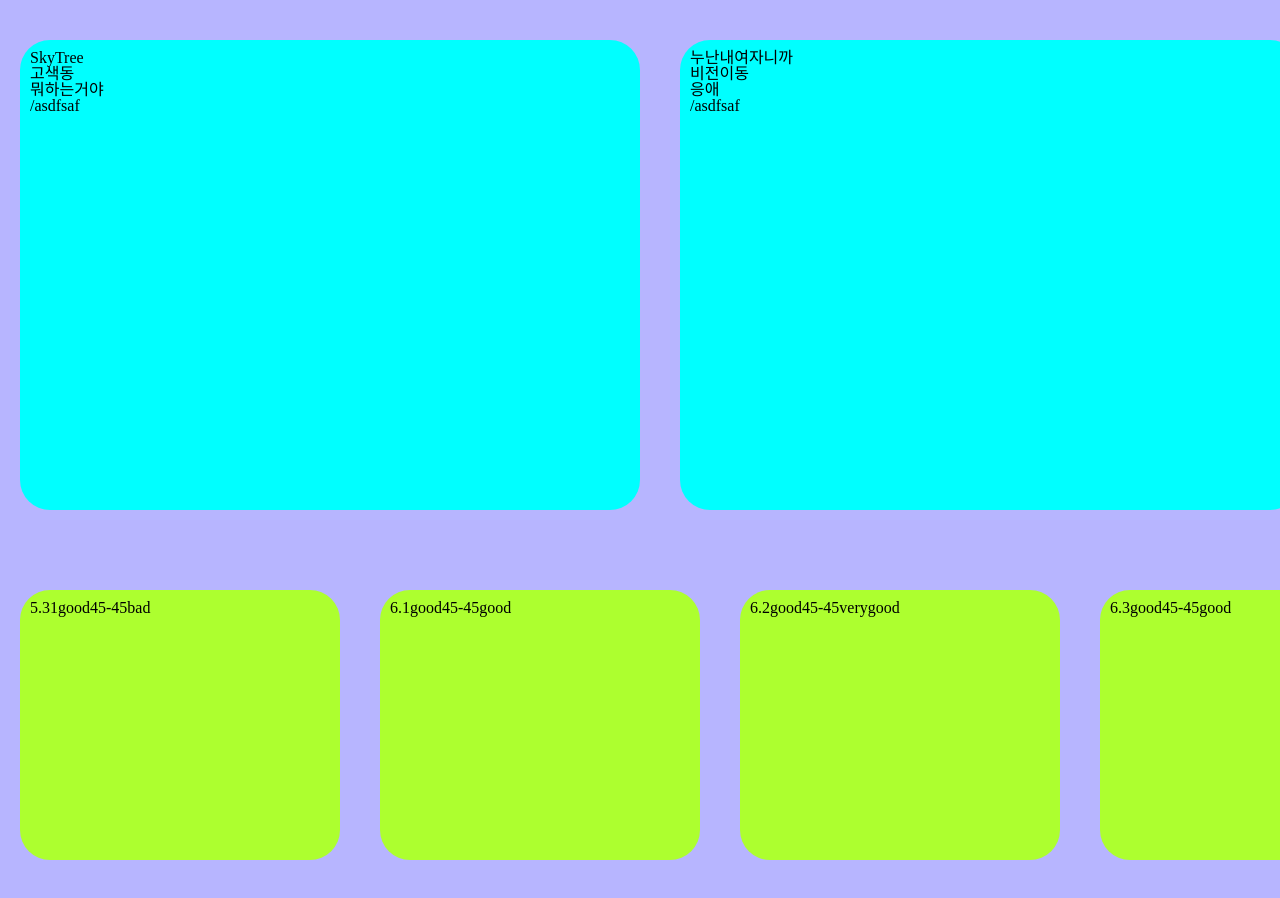
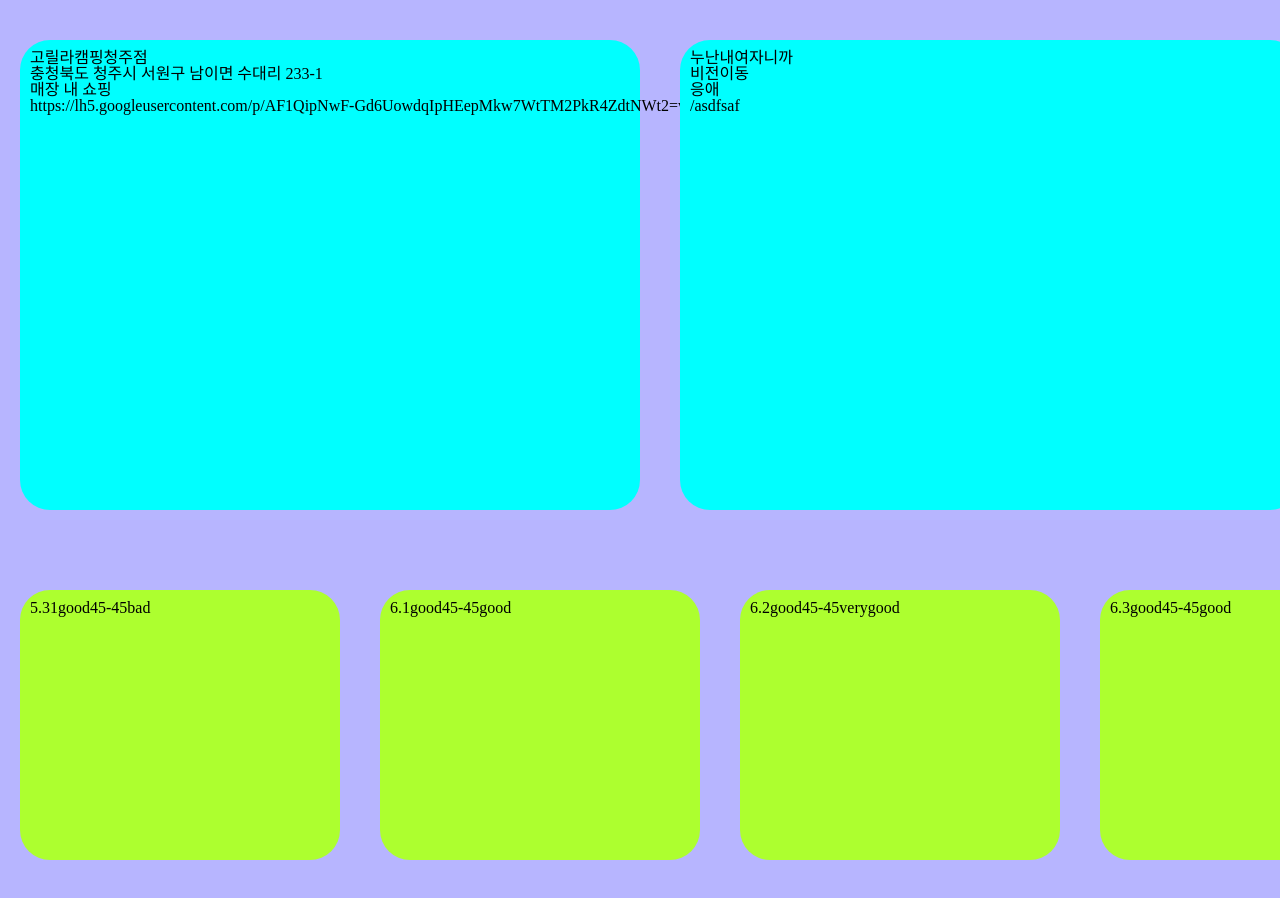
Before and after one commit to Seobeomsu/2023_Open_Source_Project, a React (Vite) app in the folder frontend/: page /GoodDay in a window 1280 px wide. Built offline with nearby package versions, Linux system fonts and the light colour scheme.

Commit message:
Refecotring : App , main, GoodDay

```diff
--- a/frontend/src/App.jsx
+++ b/frontend/src/App.jsx
@@ -5,6 +5,7 @@ import Intro from "./pages/Intro";
 import GoodDay from "./pages/GoodDay";
 import Login from "./pages/Login";
 import { createGlobalStyle } from "styled-components";
+import Loding from "./pages/Loding";
 
 const GlobalStyle = createGlobalStyle`
 /* http://meyerweb.com/eric/tools/css/reset/
@@ -65,6 +66,7 @@ function App() {
         <Route path="/" element={<Intro/>}></Route>
         <Route path="/Login" element={<Login/>}></Route>
         <Route path="/Home" element={<Home/>}></Route>
+        <Route path="/Loding" element={<Loding></Loding>}></Route>
         <Route path="/GoodDay" element={<GoodDay/>}></Route>
       </Routes>
     </BrowserRouter>
--- a/frontend/src/main.jsx
+++ b/frontend/src/main.jsx
@@ -3,7 +3,5 @@ import ReactDOM from 'react-dom/client'
 import App from './App.jsx'
 
 ReactDOM.createRoot(document.getElementById('root')).render(
-  <React.StrictMode>
-    <App />
-  </React.StrictMode>,
+    <App />,
 )
--- a/frontend/src/pages/GoodDay.jsx
+++ b/frontend/src/pages/GoodDay.jsx
@@ -3,6 +3,9 @@ import PlaceBox from '../components/PlaceBox'
 import WeatherBox from '../components/WeatherBox'
 import styled from 'styled-components'
 import { motion } from 'framer-motion'
+import axios from 'axios';
+
+const URL = "http://54.180.194.206:8000/TourSpot";
 
 const weatherdata = [ // 총 10개
   { date : "5.31", weather : "good", hightempature : "45", lowtempature : "-45" , state : "bad"},
@@ -18,7 +21,10 @@ const weatherdata = [ // 총 10개
 ]
 
 const placedata = [ // 총 3개
-  { name : "SkyTree", address : "고색동" , context : "뭐하는거야" , imageaddress : "/asdfsaf"},
+  { name: "고릴라캠핑청주점",
+    address: "충청북도 청주시 서원구 남이면 수대리 233-1",
+    context: "매장 내 쇼핑",
+    imageaddress: "https://lh5.googleusercontent.com/p/AF1QipNwF-Gd6UowdqIpHEepMkw7WtTM2PkR4ZdtNWt2=w408-h862-k-no",},
   { name : "누난내여자니까", address : "비전이동" , context : "응애", imageaddress : "/asdfsaf"},
   { name : "양성재", address : "420호" , context : "420호의 불은 꺼지지않는다", imageaddress : "/asdfsaf"},
 ]
@@ -47,6 +53,7 @@ const PlaceWrap = styled.div`
 `
 
 export default function GoodDay() {
+
 return (
     <Wrap>
       <motion.div
@@ -69,7 +76,7 @@ return (
       <motion.div
       initial={{ opacity: 0 }}
       animate={{ opacity: 1 }}
-      transition={{duration: 2,}}
+      transition={{ duration: 2 }}
       >
         <WeatherWrap>
           {weatherdata.map((item)=>(
```
